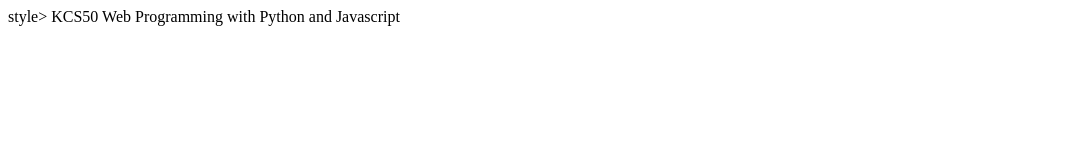
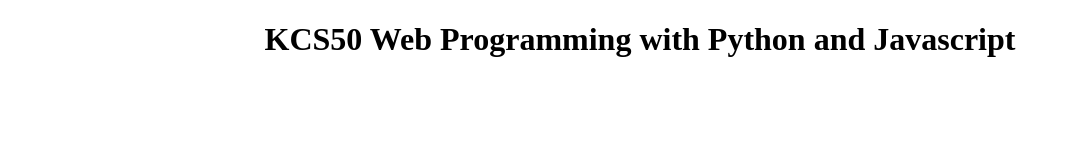
Before and after one commit to MultiDesinger/KCS50-Web-Programming, a plain HTML site: page index.html in a window 1280 px wide. Shown: the whole page, without its empty margins (0-1071 px from the left). Drawn offline with Linux system fonts and the light colour scheme.

Commit message:
created branch

```diff
--- a/index.html
+++ b/index.html
@@ -4,11 +4,9 @@
     <meta charset="UTF-8">
     <meta http-equiv="X-UA-Compatible" content="IE=edge">
     <meta name="viewport" content="width=device-width, initial-scale=1.0">
-    <title<>style>
-
-    </sytle>KCS50 Web Programming with Python and Javascript</title>
+    <title>KCS50 Web Programming with Python and Javascript</title>
 </head>
 <body>
-
+    <h1 style="text-align:center ;">KCS50 Web Programming with Python and Javascript</h1>
 </body>
 </html>
```
